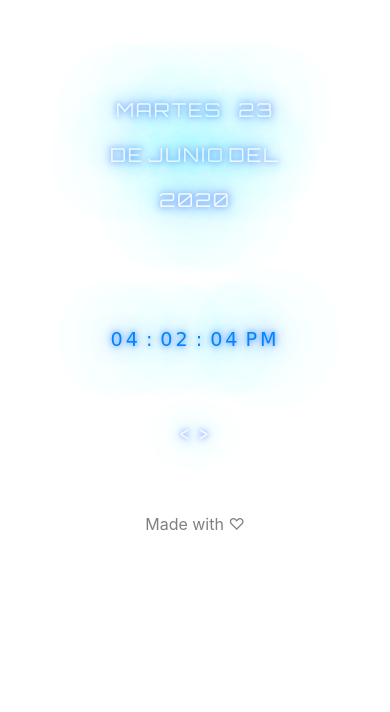
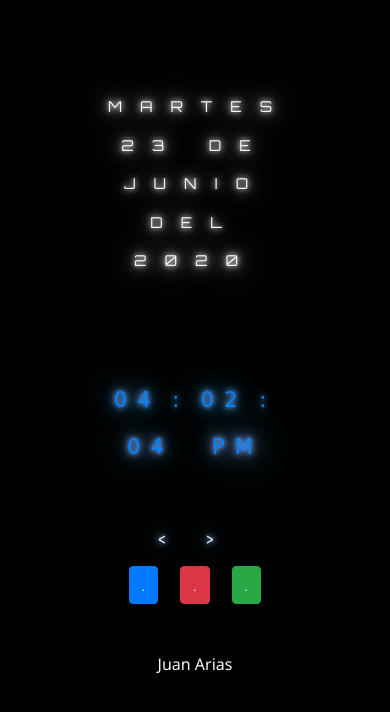
Before and after one commit to Arias-Juan/Reloj, a plain HTML site: page index.html in a window 390 px wide. Drawn offline with nearby package versions, Linux system fonts and the light colour scheme; a web font is replaced by a local one.

Commit message:
Se agregaron botones y responsive

```diff
--- a/css/style.css
+++ b/css/style.css
@@ -1,26 +1,45 @@
 
 body {
-    background: #fff;
+    background: #000000;
 
 }
 
-.fecha {
+.fechaAzul {
     font-family: 'Londrina Outline', cursive;
     text-align: center;
     text-transform: uppercase;
-    font-size: 3em;
+    font-size: 80px;
     color: rgb(0, 132, 255);
-    letter-spacing: 0.15em;
+    letter-spacing: 10px;
 }
 
 .titulo {
     font-family: 'Orbitron', sans-serif;
     text-align: center;
     text-transform: uppercase;
-    font-size: 2em;
-    color: rgb(0, 132, 255);
-    letter-spacing: 0.1em;
+    font-size: 40px;
+    letter-spacing: 18px;
 }
+
+.fechaVerde {
+    font-family: 'Londrina Outline', cursive;
+    text-align: center;
+    text-transform: uppercase;
+    font-size: 80px;
+    color: chartreuse;
+    letter-spacing: 10px;
+}
+
+
+.fechaRojo {
+    font-family: 'Londrina Outline', cursive;
+    text-align: center;
+    text-transform: uppercase;
+    font-size: 80px;
+    color: red;
+    letter-spacing: 10px;
+}
+
 
 .pink {
     text-shadow:
@@ -57,28 +76,60 @@ body {
         0 0 150px #7bffce;
 }
 
-.colorGrey{
-    color: grey
+.white {
+    text-shadow:
+        0 0 5px #e6e6e6,
+        0 0 10px #e6e6e6,
+        0 0 20px #e6e6e6,
+        0 0 40px #e6e6e6,
+        0 0 80px #e6e6e6,
+        0 0 90px #e6e6e6,
+        0 0 100px #e6e6e6,
+        0 0 150px #e6e6e6;
+}
+
+.colorWhite{
+    color: whitesmoke;
+}
+
+.fuente{
+    font-family: 'Segoe UI', Tahoma, Geneva, Verdana, sans-serif;
 }
 
 
-@media (max-width: 991.98px) {
-    .fecha{
-        font-size: 2em;
+@media all and (min-width: 768px) and (max-width: 991px){
+    .fechaAzul{
+        font-size: 55px;
+    }
+
+    .fechaVerde{
+        font-size: 55px;
+    }
+
+    .fechaRojo{
+        font-size: 55px;
     }
 
     .titulo{
-        font-size: 2em;
+        font-size: 30px;
     }
 }
 
-@media (max-width: 767.98px) {
-    .fecha{
-        font-size: 1em;
+@media all and (max-width: 767px){
+    .fechaAzul{
+        font-size: 21px;
+    }
+
+    .fechaVerde{
+        font-size: 21px;
+    }
+
+    .fechaRojo{
+        font-size: 21px;
     }
 
     .titulo{
-        font-size: 1.2em;
+        font-size: 15px;
 
     }
 }
--- a/index.html
+++ b/index.html
@@ -16,7 +16,7 @@
 
 <body>
     <div class="container d-flex justify-content-center mt-5">
-        <div class="titulo blue  fondoDark d-flex flex-column text-light w-75 neon">
+        <div class="titulo white d-flex flex-column text-light w-75" id="colorA">
             <div class="d-flex justify-content-around text-center m-5 flex-wrap">
                 <p id="diaSemana"></p>
                 <p id="dia"></p>
@@ -25,7 +25,7 @@
                 <p>del</p>
                 <p id="anio"></p>
             </div>
-            <div class=" fecha blue  d-flex justify-content-around m-5 reloj flex-wrap">
+            <div class="fechaAzul blue  d-flex justify-content-around m-5 reloj flex-wrap" id="colorB">
                 <p class="horas" id="horas"></p>
                 <p>:</p>
                 <p class="minutos" id="minutos"></p>
@@ -33,13 +33,19 @@
                 <p class="segundos" id="segundos"></p>
                 <p class="ampm" id="ampm"></p>
             </div>
-            <div class="neon blue mb-5" id="simbolo">
+            <div class="blue mb-5 text-center" id="colorC">
                 <p>&#60; &#62;</p>
+                <button class="btn btn-primary" onclick="cambioColorAzul()">.</button>
+                <button class="btn btn-danger" onclick="cambioColorRojo()">.</button>
+                <button class="btn btn-success" onclick="cambioColorVerde()">.</button>
             </div>
         </div>
     </div>
-    <footer class="container text-center colorGrey">
-        <p>Made with &#x2661 </p>
+    <div class="text-center">
+
+    </div>
+    <footer class="container text-center colorWhite fuente">
+        <p>Juan Arias</p>
     </footer>
 
     <script src="https://code.jquery.com/jquery-3.5.1.slim.min.js"
@@ -52,6 +58,7 @@
         integrity="sha384-OgVRvuATP1z7JjHLkuOU7Xw704+h835Lr+6QL9UvYjZE3Ipu6Tp75j7Bh/kR0JKI"
         crossorigin="anonymous"></script>
     <script src="js/reloj.js"></script>
+    <script src="js/botones.js"></script>
 
 </body>
 
--- /dev/null
+++ b/js/botones.js
@@ -0,0 +1,23 @@
+function cambioColorVerde(){
+    let color2 = document.getElementById('colorB');
+    let color3 = document.getElementById('colorC');
+
+    color2.className = "fechaVerde green d-flex justify-content-around m-5 reloj flex-wrap"
+    color3.className = "green mb-5 text-center"
+}
+
+function cambioColorAzul(){
+    let color2 = document.getElementById('colorB');
+    let color3 = document.getElementById('colorC');
+
+    color2.className = "fechaAzul blue  d-flex justify-content-around m-5 reloj flex-wrap"
+    color3.className = "blue mb-5 text-center"
+}
+
+function cambioColorRojo(){
+    let color2 = document.getElementById('colorB');
+    let color3 = document.getElementById('colorC');
+
+    color2.className = "fechaRojo pink d-flex justify-content-around m-5 reloj flex-wrap"
+    color3.className = "pink mb-5 text-center"
+}
```
Also changed, not shown: js/reloj.js (line endings or trailing spaces).
